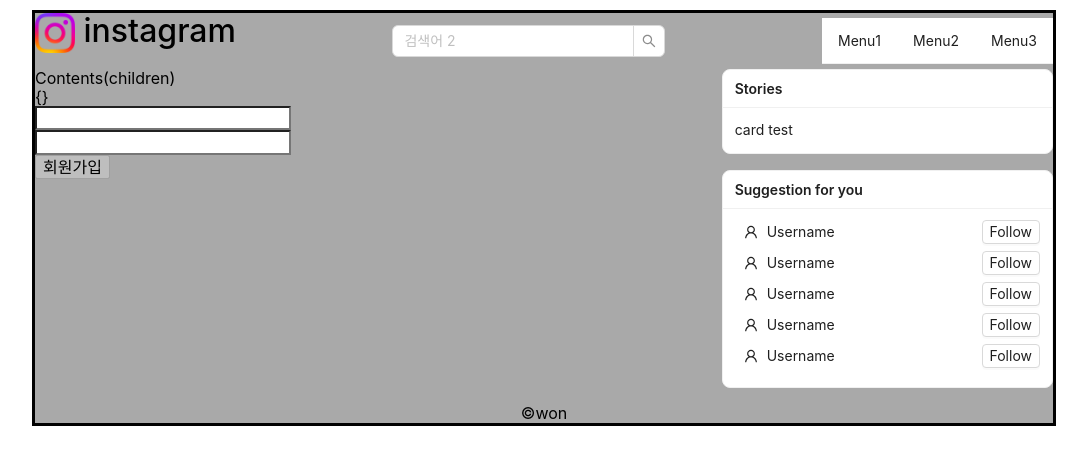
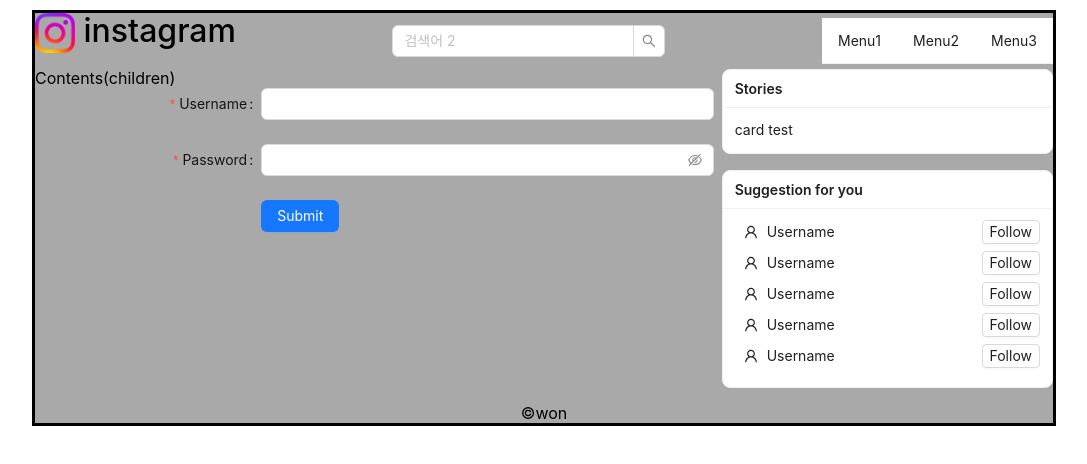
Before and after one commit to dominopiece/instagram, a React (Create React App) app in the folder frontend/: page /accounts/signup in a window 1280 px wide. Shown: the top 464 px of the page, without its empty margins (96-1183 px from the left). Built offline with nearby package versions, Linux system fonts and the light colour scheme.

Commit message:
antd 적용 중

```diff
--- a/frontend/src/pages/accounts/Signup.js
+++ b/frontend/src/pages/accounts/Signup.js
@@ -2,73 +2,147 @@
 import { useNavigate } from 'react-router-dom';
 import { Alert } from "antd";
 import Axios from "axios";
+import { Button, Form, Input } from 'antd';
 
+// antd 코드
 export default function Signup() {
-    const [inputs, setInputs] = useState({ username: "", password: ""});
-    const [errors, setErrors] = useState({});
-    const [formDisabled, setFormDisabled] = useState(true);
-    const [loading, setLoading] = useState(false);
     const navigate = useNavigate();
 
-    const onSubmit = (e) => {
-        e.preventDefault();
+    const onFinish = (values) => {
+        const { username, password } = values;
 
-        setErrors({})
-        setLoading(true)
+        const data = { username, password }
+        Axios.post("https://localhost:8000/accounts/signup/", data);
 
-        Axios.post("http://localhost:8000/accounts/signup/", inputs)
-        .then(response => {
-            console.log("response", response)
-            navigate('/accounts/login');
-        })
-        .catch(error => {
-           console.log("error", error);
-            if (error.response) {
-                console.log("error response", error.response)
-                setErrors({
-                    username: (error.response.data.username || []).join(" "),
-                    password: (error.response.data.password || []).join(" "),
-                })
-            }
-        })
-        .finally(() => {
-            setLoading=false;
-        })
-        console.log("onSubmit", inputs)
-    }
+        console.log('Success:', values);
+      };
+      const onFinishFailed = (errorInfo) => {
+        console.log('Failed:', errorInfo);
+      };
+    return (
+        <Form
+          name="basic"
+          labelCol={{
+            span: 8,
+          }}
+          wrapperCol={{
+            span: 16,
+          }}
+          initialValues={{
+            remember: true,
+          }}
+          onFinish={onFinish}
+          onFinishFailed={onFinishFailed}
+          autoComplete="off"
+        >
+          <Form.Item
+            label="Username"
+            name="username"
+            rules={[
+              {
+                required: true,
+                message: 'Please input your username!',
+              },
+            ]}
+          >
+            <Input />
+          </Form.Item>
 
-    // useEffect(() => {
-    //     console.log("changed inputs", inputs);
-    // }, [inputs])
+          <Form.Item
+            label="Password"
+            name="password"
+            rules={[
+              {
+                required: true,
+                message: 'Please input your password!',
+              },
+            ]}
+          >
+            <Input.Password />
+          </Form.Item>
 
-    useEffect(() => {
-        const isEnabled = Object.values(inputs).every(s => s.length > 0);
-        setFormDisabled(!isEnabled);
-    }, [inputs])
+          <Form.Item
+            wrapperCol={{
+              offset: 8,
+              span: 16,
+            }}
+          >
+            <Button type="primary" htmlType="submit">
+              Submit
+            </Button>
+          </Form.Item>
+        </Form>
+      );
+}
 
-    const onChange = e => {
-        const { name, value } = e.target;
-        setInputs(prev => ({
-            ...prev,
-            [name]: value
-        }))
-    }
-    return (
-    <div>
-        {JSON.stringify(errors)}
-        <form onSubmit={onSubmit}>
-            <div>
-            <input type="text" name="username" onChange={onChange} />
-            {errors.username && <Alert type="error" message={errors.username} />}
-            </div>
-            <div>
-            <input type="password" name="password" onChange={onChange}/>
-            {errors.password && <Alert type="error" message={errors.password} />}
-            </div>
-            <div>
-            <input type="submit" value="회원가입" disabled={loading || formDisabled} />
-            </div>
-        </form>
-    </div>
-    )
-}
+// 회원 가입 폼
+// export default function Signup() {
+//     const [inputs, setInputs] = useState({ username: "", password: ""});
+//     const [errors, setErrors] = useState({});
+//     const [formDisabled, setFormDisabled] = useState(true);
+//     const [loading, setLoading] = useState(false);
+//     const navigate = useNavigate();
+
+
+//     const onSubmit = (e) => {
+//         e.preventDefault();
+
+//         setErrors({})
+//         setLoading(true)
+
+//         Axios.post("http://localhost:8000/accounts/signup/", inputs)
+//         .then(response => {
+//             console.log("response", response)
+//             navigate('/accounts/login');
+//         })
+//         .catch(error => {
+//            console.log("error", error);
+//             if (error.response) {
+//                 console.log("error response", error.response)
+//                 setErrors({
+//                     username: (error.response.data.username || []).join(" "),
+//                     password: (error.response.data.password || []).join(" "),
+//                 })
+//             }
+//         })
+//         .finally(() => {
+//             setLoading=false;
+//         })
+//         console.log("onSubmit", inputs)
+//     }
+
+//     // useEffect(() => {
+//     //     console.log("changed inputs", inputs);
+//     // }, [inputs])
+
+//     useEffect(() => {
+//         const isEnabled = Object.values(inputs).every(s => s.length > 0);
+//         setFormDisabled(!isEnabled);
+//     }, [inputs])
+
+//     const onChange = e => {
+//         const { name, value } = e.target;
+//         setInputs(prev => ({
+//             ...prev,
+//             [name]: value
+//         }))
+//     }
+//     return (
+//     <div>
+//         {JSON.stringify(errors)}
+//         <form onSubmit={onSubmit}>
+//             <div>
+//             <input type="text" name="username" onChange={onChange} />
+//             {errors.username && <Alert type="error" message={errors.username} />}
+//             </div>
+//             <div>
+//             <input type="password" name="password" onChange={onChange}/>
+//             {errors.password && <Alert type="error" message={errors.password} />}
+//             </div>
+//             <div>
+//             <input type="submit" value="회원가입" disabled={loading || formDisabled} />
+//             </div>
+//         </form>
+//     </div>
+//     )
+// }
```
